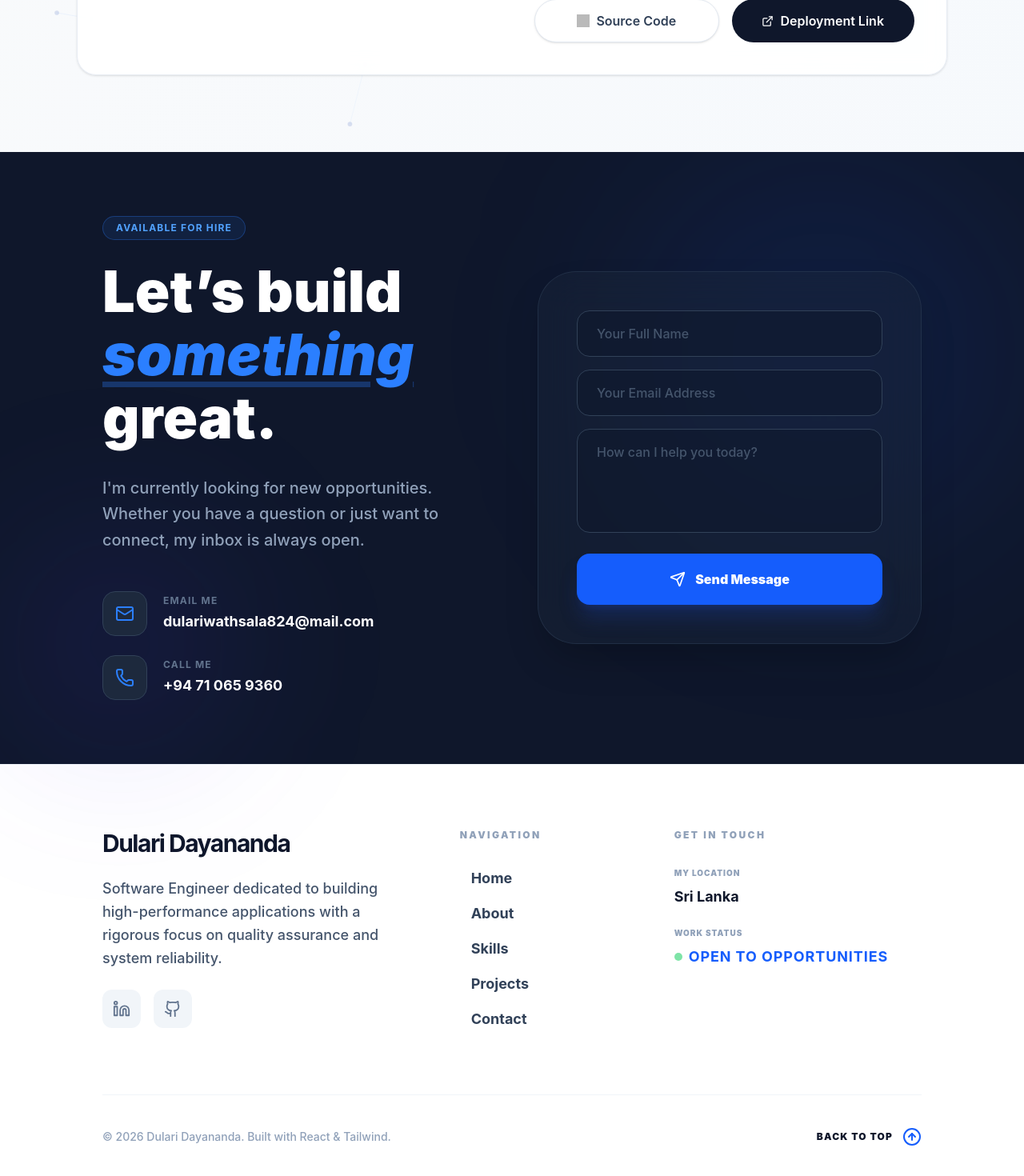
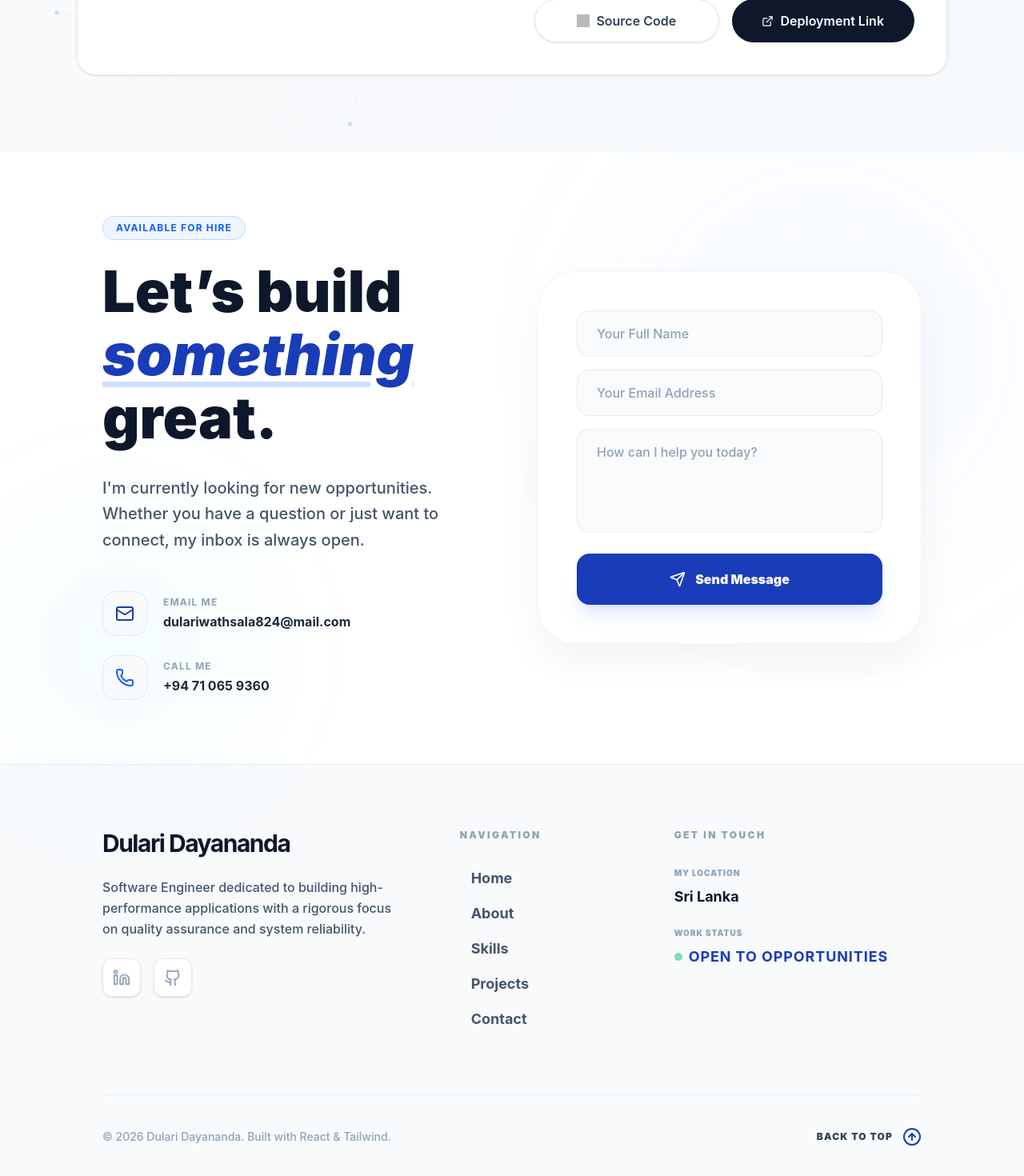
Before and after one commit to dwathsala/My_Portfolio, a React (Vite) app: page / in a window 1280 px wide. Shown: the part 8453-9923 px from the top of the page at 80% size. Built offline with nearby package versions, Linux system fonts and the light colour scheme; grey boxes are pictures that could not be loaded.

Commit message:
feat: Update Contact section styles for improved aesthetics and readability

```diff
--- a/src/components/Contact.jsx
+++ b/src/components/Contact.jsx
@@ -26,38 +26,38 @@ const ContactAndFooter = () => {
   };
 
   return (
-    <div className="relative font-sans overflow-hidden">
+    <div className="relative font-sans overflow-hidden bg-slate-50/50">
       {/* --- CONTACT SECTION --- */}
-      <section id="contact" className="py-20 px-6 md:px-16 lg:px-32 bg-slate-900 text-white scroll-mt-16 relative">
-        {/* Decorative Glows */}
-        <div className="absolute top-0 right-0 w-[500px] h-[500px] bg-blue-600/10 rounded-full blur-[120px] -z-0"></div>
-        <div className="absolute bottom-0 left-0 w-[300px] h-[300px] bg-indigo-600/10 rounded-full blur-[100px] -z-0"></div>
+      <section id="contact" className="py-20 px-6 md:px-16 lg:px-32 bg-white text-slate-900 scroll-mt-16 relative">
+        {/* Animated Decorative Glows (Light Theme Variant) */}
+        <div className="absolute top-0 right-0 w-[500px] h-[500px] bg-blue-400/10 rounded-full blur-[120px] -z-0 animate-pulse duration-[6000ms]"></div>
+        <div className="absolute bottom-0 left-0 w-[300px] h-[300px] bg-cyan-400/10 rounded-full blur-[100px] -z-0 animate-pulse duration-[4000ms]"></div>
 
         <div className="max-w-7xl mx-auto relative z-10">
           <div className="grid grid-cols-1 lg:grid-cols-2 gap-16 items-center">
 
             {/* Left Column: Text & Info */}
             <div className="reveal reveal-left">
-              <div className="inline-block px-4 py-1.5 mb-6 rounded-full border border-blue-500/30 bg-blue-500/10 text-blue-400 text-xs font-bold uppercase tracking-widest">
+              <div className="inline-block px-4 py-1.5 mb-6 rounded-full border border-blue-200 bg-blue-50 text-blue-600 text-xs font-bold uppercase tracking-widest">
                 Available for Hire
               </div>
-              <h2 className="text-5xl md:text-7xl font-black mb-8 leading-[1.1]">
+              <h2 className="text-5xl md:text-7xl font-black mb-8 leading-[1.1] text-slate-900">
                 Let’s build <br />
-                <span className="text-blue-500 italic underline decoration-blue-500/30 underline-offset-8">something</span> great.
+                <span className="text-blue-800 italic underline decoration-blue-600/20 underline-offset-8">something</span> great.
               </h2>
-              <p className="text-slate-400 text-lg md:text-xl mb-12 max-w-md font-medium leading-relaxed">
+              <p className="text-slate-600 text-[16px] md:text-xl mb-12 max-w-md font-medium leading-relaxed">
                 I'm currently looking for new opportunities. Whether you have a question or just want to connect, my inbox is always open.
               </p>
 
               <div className="space-y-6">
                 {/* Email Item */}
                 <div className="flex items-center gap-5 group">
-                  <div className="w-14 h-14 rounded-2xl bg-slate-800 border border-slate-700 flex items-center justify-center text-blue-500 group-hover:bg-blue-600 group-hover:text-white transition-all duration-300">
+                  <div className="w-14 h-14 rounded-2xl bg-slate-50 border border-slate-200 flex items-center justify-center text-blue-800 group-hover:bg-blue-700 group-hover:text-white transition-all duration-300">
                     <Mail size={24} />
                   </div>
                   <div>
-                    <p className="text-xs font-bold text-slate-500 uppercase tracking-widest mb-1">Email Me</p>
-                    <a href="mailto:dulariwathsala824@mail.com" className="text-lg font-bold hover:text-blue-500 transition-colors">
+                    <p className="text-xs font-bold text-slate-400 uppercase tracking-widest mb-1">Email Me</p>
+                    <a href="mailto:dulariwathsala824@mail.com" className="text-[16px] font-bold text-slate-800 hover:text-blue-700 transition-colors">
                       dulariwathsala824@mail.com
                     </a>
                   </div>
@@ -65,19 +65,19 @@ const ContactAndFooter = () => {
 
                 {/* Phone Item */}
                 <div className="flex items-center gap-5 group">
-                  <div className="w-14 h-14 rounded-2xl bg-slate-800 border border-slate-700 flex items-center justify-center text-blue-500 group-hover:bg-blue-600 group-hover:text-white transition-all duration-300">
+                  <div className="w-14 h-14 rounded-2xl bg-slate-50 border border-slate-200 flex items-center justify-center text-blue-600 group-hover:bg-blue-600 group-hover:text-white transition-all duration-300">
                     <Phone size={24} />
                   </div>
                   <div>
-                    <p className="text-xs font-bold text-slate-500 uppercase tracking-widest mb-1">Call Me</p>
-                    <p className="text-lg font-bold">+94 71 065 9360</p>
+                    <p className="text-xs font-bold text-slate-400 uppercase tracking-widest mb-1">Call Me</p>
+                    <p className="text-[16px] font-bold text-slate-800">+94 71 065 9360</p>
                   </div>
                 </div>
               </div>
             </div>
 
             {/* Right Column: Contact Form */}
-            <div className="reveal reveal-right bg-slate-800/40 backdrop-blur-xl p-8 md:p-12 rounded-[3rem] border border-slate-700/50 shadow-2xl">
+            <div className="reveal reveal-right bg-white p-8 md:p-12 rounded-[3rem] border border-slate-100 shadow-[0_20px_50px_rgba(0,0,0,0.05)]">
               <form className="space-y-5" action="https://formspree.io/f/mnjgkypj" method="POST">
                 <div className="space-y-4">
                   <input
@@ -85,26 +85,26 @@ const ContactAndFooter = () => {
                     type="text"
                     placeholder="Your Full Name"
                     required
-                    className="w-full bg-slate-900/50 border border-slate-700 rounded-2xl px-6 py-4 outline-none focus:border-blue-500 focus:ring-4 focus:ring-blue-500/10 transition-all text-white placeholder:text-slate-600 font-medium"
+                    className="w-full bg-slate-50/80 border border-slate-200/80 rounded-2xl px-6 py-4 outline-none focus:border-blue-500 focus:bg-white focus:ring-4 focus:ring-blue-500/5 transition-all text-slate-900 placeholder:text-slate-400 font-medium"
                   />
                   <input
                     name="email"
                     type="email"
                     placeholder="Your Email Address"
                     required
-                    className="w-full bg-slate-900/50 border border-slate-700 rounded-2xl px-6 py-4 outline-none focus:border-blue-500 focus:ring-4 focus:ring-blue-500/10 transition-all text-white placeholder:text-slate-600 font-medium"
+                    className="w-full bg-slate-50/80 border border-slate-200/80 rounded-2xl px-6 py-4 outline-none focus:border-blue-500 focus:bg-white focus:ring-4 focus:ring-blue-500/5 transition-all text-slate-900 placeholder:text-slate-400 font-medium"
                   />
                   <textarea
                     name="message"
                     rows="4"
                     placeholder="How can I help you today?"
                     required
-                    className="w-full bg-slate-900/50 border border-slate-700 rounded-2xl px-6 py-4 outline-none focus:border-blue-500 focus:ring-4 focus:ring-blue-500/10 transition-all text-white placeholder:text-slate-600 font-medium resize-none"
+                    className="w-full bg-slate-50/80 border border-slate-200/80 rounded-2xl px-6 py-4 outline-none focus:border-blue-500 focus:bg-white focus:ring-4 focus:ring-blue-500/5 transition-all text-slate-900 placeholder:text-slate-400 font-medium resize-none"
                   ></textarea>
                 </div>
                 <button
                   type="submit"
-                  className="w-full bg-blue-600 hover:bg-blue-700 text-white font-black py-5 rounded-2xl shadow-xl shadow-blue-900/40 flex items-center justify-center gap-3 transition-all transform hover:-translate-y-1 active:scale-[0.98]"
+                  className="w-full bg-blue-800 hover:bg-blue-700 text-white font-black py-5 rounded-2xl shadow-xl shadow-blue-600/10 flex items-center justify-center gap-3 transition-all transform hover:-translate-y-1 active:scale-[0.98]"
                 >
                   <Send size={20} />
                   Send Message
@@ -116,21 +116,21 @@ const ContactAndFooter = () => {
       </section>
 
       {/* --- FOOTER SECTION --- */}
-      <footer className="bg-white pt-20 pb-12 px-6 md:px-16 lg:px-32 border-t border-slate-100">
+      <footer className="bg-slate-50 pt-20 pb-12 px-6 md:px-16 lg:px-32 border-t border-slate-200/60">
         <div className="max-w-7xl mx-auto">
           <div className="grid grid-cols-1 md:grid-cols-12 gap-12 mb-20">
 
             {/* Bio Column */}
             <div className="md:col-span-5 space-y-6">
               <h3 className="text-3xl font-bold text-slate-900 tracking-tighter">Dulari Dayananda</h3>
-              <p className="text-slate-600 text-lg leading-relaxed max-w-sm font-medium">
+              <p className="text-slate-600 text-[16px] leading-relaxed max-w-sm font-medium">
                 Software Engineer dedicated to building high-performance applications with a rigorous focus on quality assurance and system reliability.
               </p>
               <div className="flex gap-4">
-                <a href="https://linkedin.com/in/dulari-dayananda/" target="_blank" rel="noreferrer" className="w-12 h-12 flex items-center justify-center bg-slate-100 text-slate-500 rounded-xl hover:text-blue-600 hover:bg-blue-50 transition-all border border-transparent hover:border-blue-100">
+                <a href="https://linkedin.com/in/dulari-dayananda/" target="_blank" rel="noreferrer" className="w-12 h-12 flex items-center justify-center bg-white text-slate-400 rounded-xl hover:text-blue-600 hover:bg-blue-50 transition-all border border-slate-200/80 hover:border-blue-100 shadow-sm">
                   <Linkedin size={22} />
                 </a>
-                <a href="https://github.com/dwathsala" target="_blank" rel="noreferrer" className="w-12 h-12 flex items-center justify-center bg-slate-100 text-slate-500 rounded-xl hover:text-slate-900 hover:bg-slate-200 transition-all border border-transparent">
+                <a href="https://github.com/dwathsala" target="_blank" rel="noreferrer" className="w-12 h-12 flex items-center justify-center bg-white text-slate-400 rounded-xl hover:text-slate-900 hover:bg-slate-100 transition-all border border-slate-200/80 shadow-sm">
                   <Github size={22} />
                 </a>
               </div>
@@ -142,8 +142,8 @@ const ContactAndFooter = () => {
               <ul className="space-y-4">
                 {['Home', 'About', 'Skills', 'Projects', 'Contact'].map((link) => (
                   <li key={link}>
-                    <a href={`#${link.toLowerCase()}`} className="text-slate-700 hover:text-blue-600 transition-colors font-bold text-lg flex items-center gap-2 group">
-                      <div className="w-1.5 h-1.5 rounded-full bg-blue-600 scale-0 group-hover:scale-100 transition-transform"></div>
+                    <a href={`#${link.toLowerCase()}`} className="text-slate-600 hover:text-blue-700 transition-colors font-bold text-lg flex items-center gap-2 group">
+                      <div className="w-1.5 h-1.5 rounded-full bg-blue-800 scale-0 group-hover:scale-100 transition-transform"></div>
                       {link}
                     </a>
                   </li>
@@ -162,8 +162,8 @@ const ContactAndFooter = () => {
                 <div>
                   <span className="block text-[10px] font-black text-slate-400 uppercase tracking-widest mb-2">Work Status</span>
                   <div className="flex items-center gap-2">
-                    <span className="w-2.5 h-2.5 bg-green-500 rounded-full animate-pulse"></span>
-                    <span className="text-blue-600 font-bold text-lg uppercase tracking-wider">Open to opportunities</span>
+                    <span className="w-2.5 h-2.5 bg-emerald-500 rounded-full animate-pulse"></span>
+                    <span className="text-blue-800 font-bold text-lg uppercase tracking-wider">Open to opportunities</span>
                   </div>
                 </div>
               </div>
@@ -171,16 +171,16 @@ const ContactAndFooter = () => {
           </div>
 
           {/* Bottom Copyright Bar */}
-          <div className="pt-10 border-t border-slate-100 flex flex-col md:flex-row justify-between items-center gap-6">
-            <p className="text-slate-400 font-medium text-sm">
+          <div className="pt-10 border-t border-slate-200 flex flex-col md:flex-row justify-between items-center gap-6">
+            <p className="text-slate-400 font-medium text-sm text-center md:text-left">
               © {currentYear} Dulari Dayananda. <span className="hidden sm:inline">Built with React & Tailwind.</span>
             </p>
             <button
               onClick={scrollToTop}
-              className="group flex items-center gap-3 text-slate-900 font-black text-xs uppercase tracking-widest hover:text-blue-600 transition-all"
+              className="group flex items-center gap-3 text-slate-700 font-black text-xs uppercase tracking-widest hover:text-blue-800 transition-all"
             >
               Back to Top
-              <ArrowUpCircle size={24} className="group-hover:-translate-y-1 transition-transform text-blue-600" />
+              <ArrowUpCircle size={24} className="group-hover:-translate-y-1 transition-transform text-blue-800" />
             </button>
           </div>
         </div>
```
